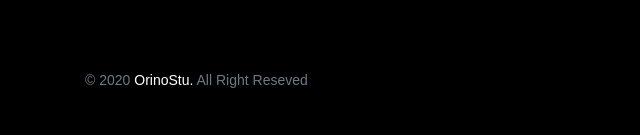
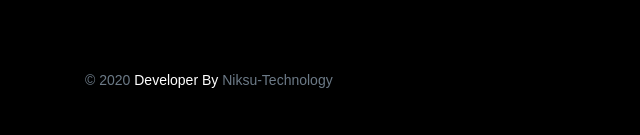
Before and after one commit to nikk775/niksu.github.io, a plain HTML site: page about.html in a window 1280 px wide. Shown: the part 4075-4210 px from the top of the page, 0-640 px from the left. Drawn offline with Linux system fonts and the light colour scheme; a web font is replaced by a local one.

Commit message:
Update about.html

```diff
--- a/about.html
+++ b/about.html
@@ -588,8 +588,7 @@ In your html page, add the snippet and call gtag_report_conversion when someone
           <div class="row">
             <div class="col-md-5 col-lg-4">
               <div class="copyright">
-                <p>© 2020 <a href="https://themeforest.net/user/orinostu" target="_blank">OrinoStu.</a> All Right
-                  Reseved</p>
+                <p>© 2020 <a href="https://themeforest.net/user/orinostu" target="_blank">Developer By</a> Niksu-Technology</p>
               </div>
             </div>
             <div class="col-md-7 col-lg-8">
```
